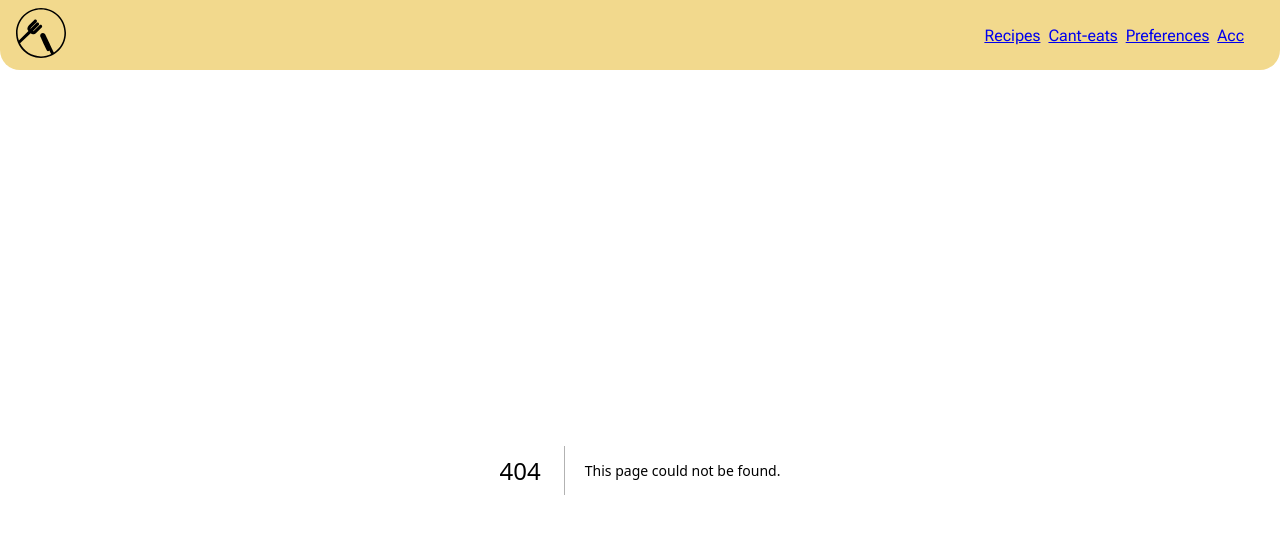
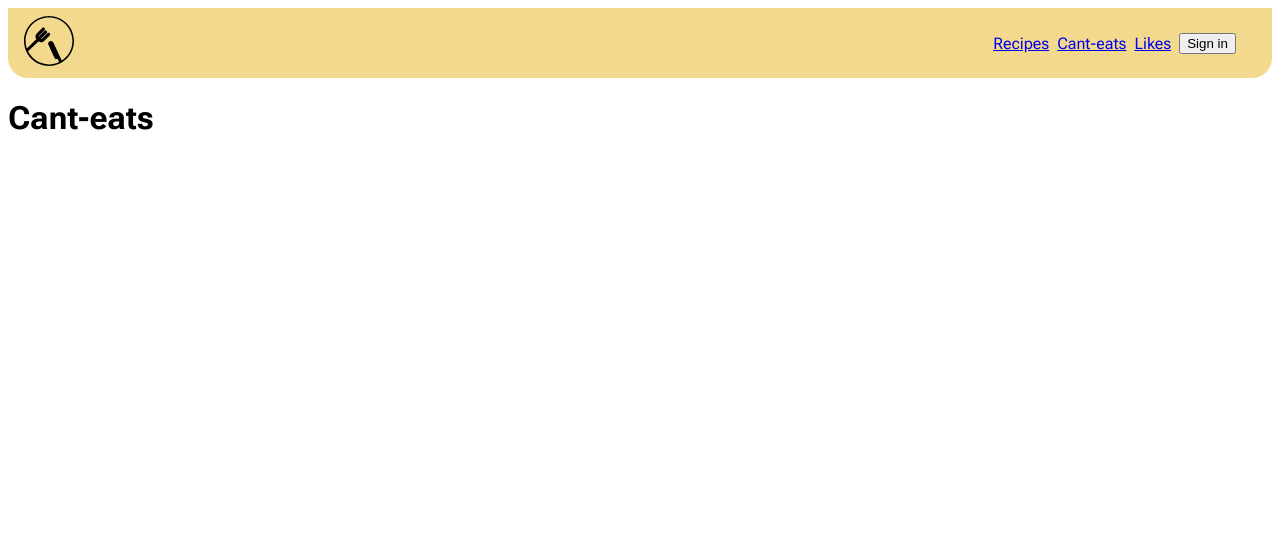
Before and after one commit to JochenVanSeveren/jochens-next.js-dinner, a Next.js app: page /cant-eats in a window 1280 px wide. Before the commit this address had no page. Shown: the top 534 px of the page. Built offline with nearby package versions, Linux system fonts and the light colour scheme; no server answers.

Commit message:
NextAuth login

```diff
--- /dev/null
+++ b/app/AuthProvider.tsx
@@ -0,0 +1,11 @@
+"use client";
+
+import { SessionProvider } from "next-auth/react";
+
+type Props = {
+	children: React.ReactNode;
+};
+
+export default function AuthProvider({ children }: Props) {
+	return <SessionProvider>{children}</SessionProvider>;
+}
--- a/app/NavMenu.tsx
+++ b/app/NavMenu.tsx
@@ -1,8 +1,9 @@
 import Link from "next/link";
 import Image from "next/image";
 import styles from "./NavMenu.module.css";
+import { AuthButton } from "../components/AuthButtons";
 
-export default function NavMenu() {
+export default async function NavMenu() {
 	return (
 		<nav className={styles.nav}>
 			<Link href={"/"}>
@@ -21,11 +22,11 @@ export default function NavMenu() {
 					<Link href={"/cant-eats"}>Cant-eats</Link>
 				</li>
 				<li>
-					<Link href={"/preferences"}>Preferences</Link>
+					<Link href={"/likes"}>Likes</Link>
 				</li>
-				{/* TODO: change to account icon */}
+
 				<li>
-					<Link href={"/account"}>Acc</Link>
+					<AuthButton />
 				</li>
 			</ul>
 		</nav>
--- /dev/null
+++ b/app/cant-eats/page.tsx
@@ -0,0 +1,7 @@
+export default function CantEats() {
+	return (
+		<div>
+			<h1>Cant-eats</h1>
+		</div>
+	);
+}
--- a/app/layout.tsx
+++ b/app/layout.tsx
@@ -1,6 +1,7 @@
 import NavMenu from "./NavMenu";
 import "./globals.css";
 import { Roboto_Flex } from "next/font/google";
+import AuthProvider from "./AuthProvider";
 
 export const metadata = {
 	title: "jochens-next-dinner",
@@ -16,11 +17,13 @@ export default function RootLayout({
 	children: React.ReactNode;
 }) {
 	return (
+		<AuthProvider>
 			<html lang="en">
 				<body className={roboto.className}>
 					<NavMenu />
 					{children}
 				</body>
 			</html>
+		</AuthProvider>
 	);
 }
--- /dev/null
+++ b/app/likes/page.tsx
@@ -0,0 +1,7 @@
+export default function Likes() {
+	return (
+		<div>
+			<h1>Likes</h1>
+		</div>
+	);
+}
--- /dev/null
+++ b/app/recipes/page.tsx
@@ -0,0 +1,7 @@
+export default function Recipes() {
+	return (
+		<div>
+			<h1>Recipes</h1>
+		</div>
+	);
+}
--- /dev/null
+++ b/components/AuthButtons.tsx
@@ -0,0 +1,26 @@
+"use client";
+
+import { useSession, signIn, signOut } from "next-auth/react";
+
+export function AuthButton() {
+	const { data: session, status } = useSession();
+	console.log(session, status);
+
+	if (status === "loading") {
+		return <>...</>;
+	}
+
+	if (status === "authenticated") {
+		return (
+			<div>
+				Hello {session?.user?.name} <SignOutButton />
+			</div>
+		);
+	}
+
+	return <button onClick={() => signIn()}>Sign in</button>;
+}
+
+function SignOutButton() {
+	return <button onClick={() => signOut()}>Sign out</button>;
+}
--- /dev/null
+++ b/components/AuthCheck.tsx
@@ -0,0 +1,15 @@
+"use client";
+
+import { useSession } from "next-auth/react";
+
+export default function AuthCheck({ children }: { children: React.ReactNode }) {
+	const { data: session, status } = useSession();
+
+	console.log(session, status);
+
+	if (status === "authenticated") {
+		return <>{children}</>;
+	} else {
+		return <>Not logged in to see this</>;
+	}
+}
```
Lines whose indentation alone changed are shown as unchanged.
